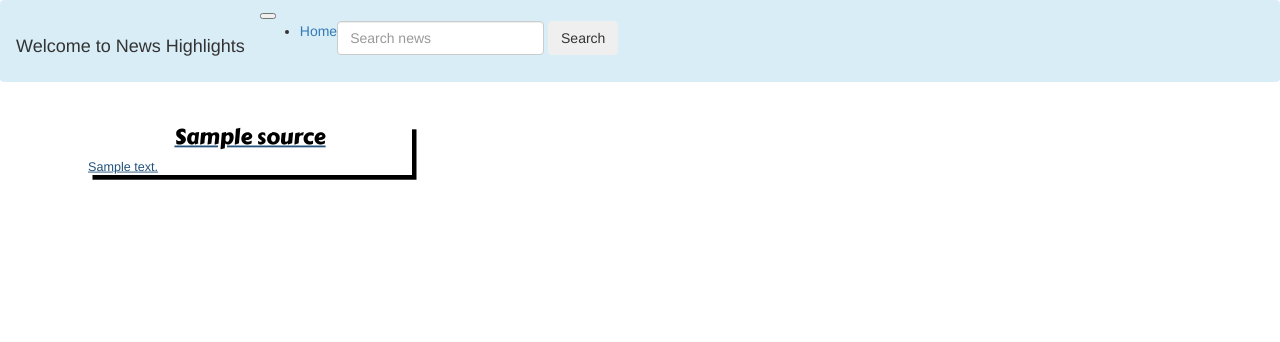
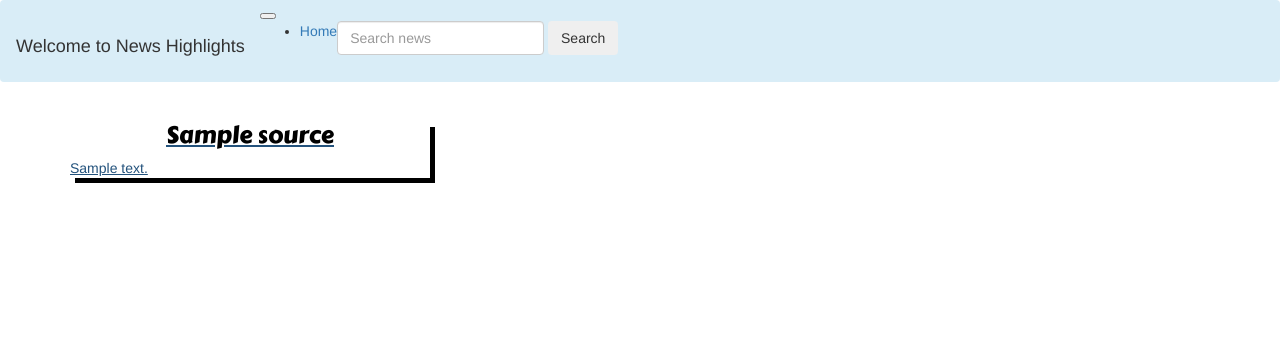
Before and after one commit to costamay/News-Highlight, a Flask app: page / in a window 1280 px wide, with the pointer over the restyled element. Shown: the top 342 px of the page. Run offline with Flask 2, Linux system fonts and the light colour scheme; a database or web service that is not in the repository returns one stand-in record (values such as "Sample title"); data that the repository does not hold is empty; some libraries are stand-ins or nearby versions.

Commit message:
Remove the transfom style on card body of news source

```diff
--- a/app/static/css/index.css
+++ b/app/static/css/index.css
@@ -12,6 +12,3 @@
  .card{
     box-shadow:5px 5px black;
 }
-.card:hover{
-    transform: scale(0.9);
-}
```
